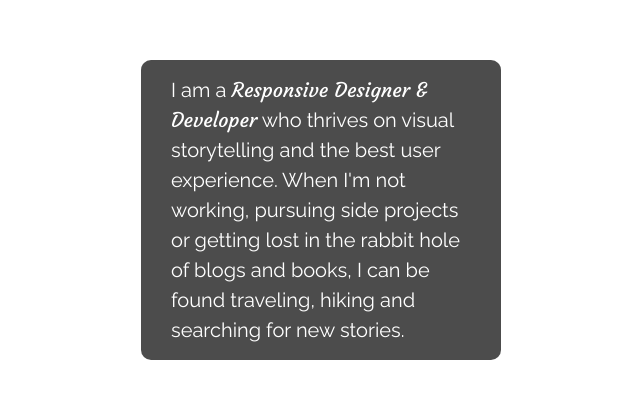
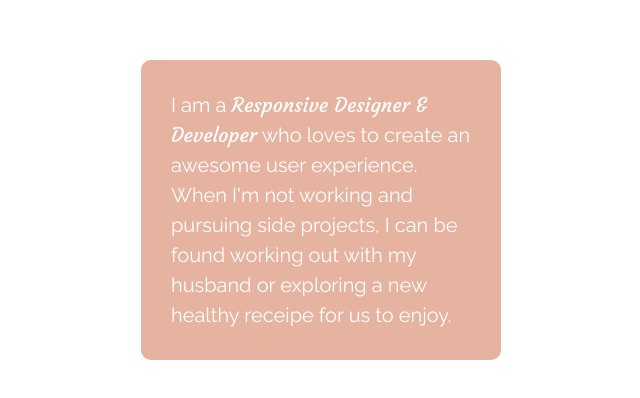
Before and after one commit to shannawalsh/sk-center-content-flexbox, a plain HTML site: page index.html in a window 1280 px wide. Shown: the part 190-588 px from the top of the page, without its empty margins (319-959 px from the left). Drawn offline with nearby package versions, Linux system fonts and the light colour scheme; a script that the page names is missing.

Commit message:
custom color, font, and copy

```diff
--- a/css/main.css
+++ b/css/main.css
@@ -123,8 +123,8 @@ body {
     display: flex;
     justify-content: center;
     align-items: center;
-    background: #222;
-    background:rgba(0,0,0,0.7);
+    background: #e5b3a0;
+    background:rgb(229, 179, 160);
     color: #fff;
     font-family: 'Raleway', sans-serif;
     font-weight: 300;
--- a/index.html
+++ b/index.html
@@ -25,7 +25,7 @@
 
         <section class="wrapper">
             <div id="content">
-                <p>I am a <span>Responsive Designer & Developer</span> who thrives on visual storytelling and the best user experience. When I'm not working, pursuing side projects or getting lost in the rabbit hole of blogs and books, I can be found traveling, hiking and searching for new stories.</p>
+                <p>I am a <span>Responsive Designer & Developer</span> who loves to create an awesome user experience. When I'm not working and pursuing side projects, I can be found working out with my husband or exploring a new healthy receipe for us to enjoy.</p>
             </div>
         </section>
 
```
